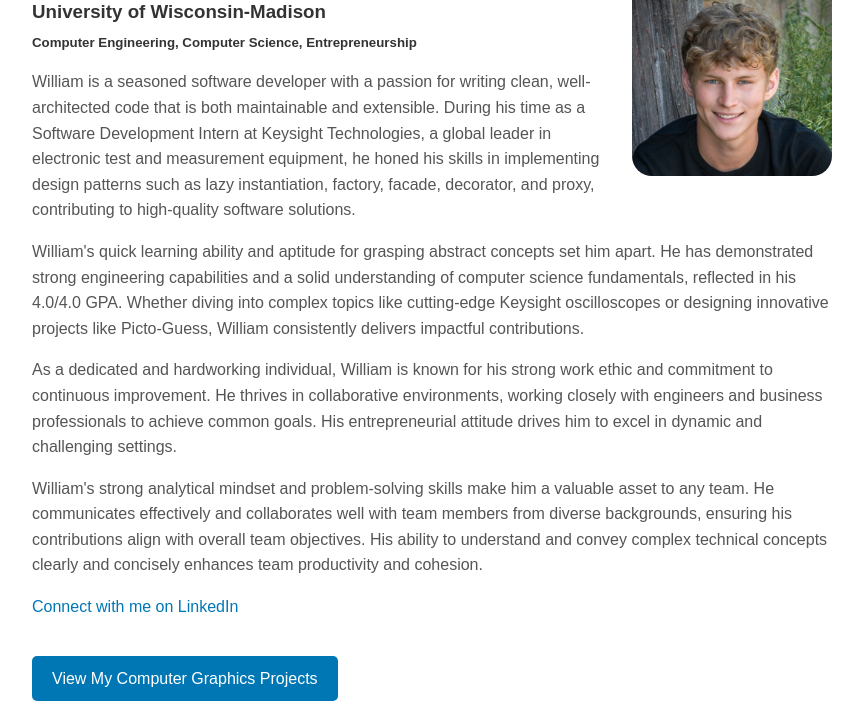
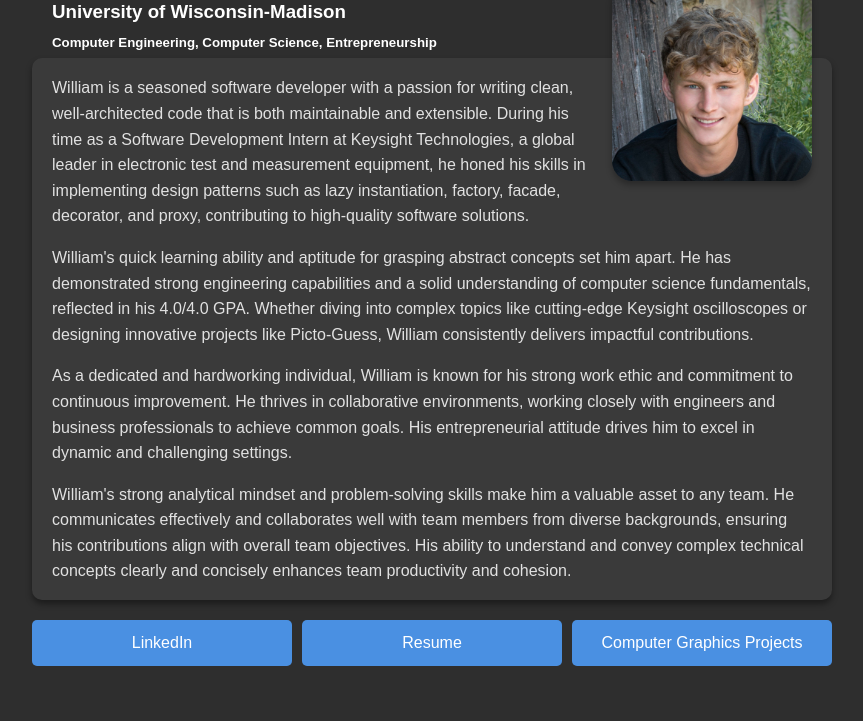
Before and after one commit to Willdwyer10/Willdwyer10.github.io, a plain HTML site: page index.html in a window 1280 px wide. Shown: the part 84-805 px from the top of the page, without its empty margins (208-1071 px from the left). Drawn offline with Linux system fonts and the light colour scheme.

Commit message:
Modernization; add resume

```diff
--- a/index.html
+++ b/index.html
@@ -8,13 +8,14 @@
   <link rel="icon" href="HeadShot.jpg" type="image/jpeg">
 </head>
 <body>
-
-  <img src="HeadShot.jpg" alt="Profile Picture of William Dwyer" style="width: 200px; float: right; margin-left: 20px; margin-top:40px; border-radius: 10%;">
+    <div>
+      <img src="HeadShot.jpg" alt="Profile Picture of William Dwyer">
 
       <h1>William Dwyer</h1>
       <h3>University of Wisconsin-Madison</h3>
       <h5>Computer Engineering, Computer Science, Entrepreneurship</h5>
 
+      <div class="card">
         <p>William is a seasoned software developer with a passion for writing clean, well-architected
         code that is both maintainable and extensible. During his time as a Software Development Intern
         at Keysight Technologies, a global leader in electronic test and measurement equipment, he honed
@@ -36,10 +37,14 @@
         team. He communicates effectively and collaborates well with team members from diverse backgrounds,
         ensuring his contributions align with overall team objectives. His ability to understand and convey
         complex technical concepts clearly and concisely enhances team productivity and cohesion.</p>
+      </div>
 
-  <p><a href="https://www.linkedin.com/in/williamdwyer10/" target="_blank">Connect with me on LinkedIn</a></p>
+      <div class="button-container">
+        <a class="card-button" href="https://www.linkedin.com/in/williamdwyer10/" target="_blank">LinkedIn</a>
+        <a class="card-button" href="Resume - William Dwyer.pdf" target="_blank">Resume</a>
+        <a class="card-button" href="https://willdwyer10.github.io/computer-graphics-projects/" target="_blank">Computer Graphics Projects</a>
+      </div>
 
-  <a class="button" href="https://willdwyer10.github.io/computer-graphics-projects/" target="_blank">View My Computer Graphics Projects</a>
-
+    </div>
   </body>
 </html>
--- a/styles.css
+++ b/styles.css
@@ -1,36 +1,82 @@
+/* Container for buttons to control alignment */
+.button-container {
+    display: flex;
+    gap: 10px; /* Space between buttons */
+}
+
+/* Card button styling */
+.card-button {
+    flex: 1; /* Make buttons grow to fill the container */
+    padding: 10px 20px;
+    background-color: #4A90E2;  /* Button color */
+    color: white;
+    text-decoration: none;
+    border-radius: 5px;
+    transition: background-color 0.3s ease;
+    text-align: center; /* Center text within button */
+}
+
+.card-button:hover {
+    background-color: #357ABD;
+}
+
+/* Card styling */
+.card {
+    background-color: #3A3A3A;  /* Dark grey for card */
+    padding-left: 20px;
+    padding-right: 20px;
+    padding-top: 1px;
+    padding-bottom: 1px;
+    border-radius: 10px;
+    box-shadow: 0px 4px 6px rgba(0, 0, 0, 0.4);  /* Subtle shadow */
+    margin-bottom: 20px;
+    display: block; /* Ensure the card takes up space properly */
+}
+
+/* Ensure paragraphs inside the card have appropriate spacing */
+.card p {
+    margin-bottom: 15px;
+}
+
+/* Other existing styles */
 body {
     font-family: Arial, sans-serif;
     line-height: 1.6;
     max-width: 800px;
     margin: 0 auto;
     padding: 20px;
+    background-color: #2E2E2E;
+    color: #E0E0E0;
 }
 
 h1, h3, h5 {
-    color: #333;
-    margin-top: 5px; /* Adjust this value as needed */
-    margin-bottom: 5px; /* Adjust this value as needed */
+    color: #FFFFFF;
+    margin-top: 5px;
+    margin-bottom: 5px;
+    padding-left: 20px;
 }
 
 p {
-    color: #555;
+    color: #e1e1e1;
 }
 
 a {
-    color: #0077b5;
+    color: #4A90E2;
     text-decoration: none;
 }
 
-.button {
-    display: inline-block;
-    padding: 10px 20px;
-    background-color: #0077b5;
-    color: white;
-    text-decoration: none;
-    border-radius: 5px;
-    margin-top: 20px;
+a:hover {
+    text-decoration: underline;
 }
 
-.button:hover {
-    background-color: #005f85;
+img {
+    border-radius: 10%;
+    box-shadow: 0 4px 6px rgba(0, 0, 0, 0.3);
+    margin-left: 20px;
+    margin-right: 20px;
+    margin-bottom: 5px;
+    margin-top: 40px;
+    width: 200px;
+    float: right;
+    border-radius: 10%;
 }
```
Also changed, not shown: 1 other file. Lines whose indentation alone changed are shown as unchanged.
